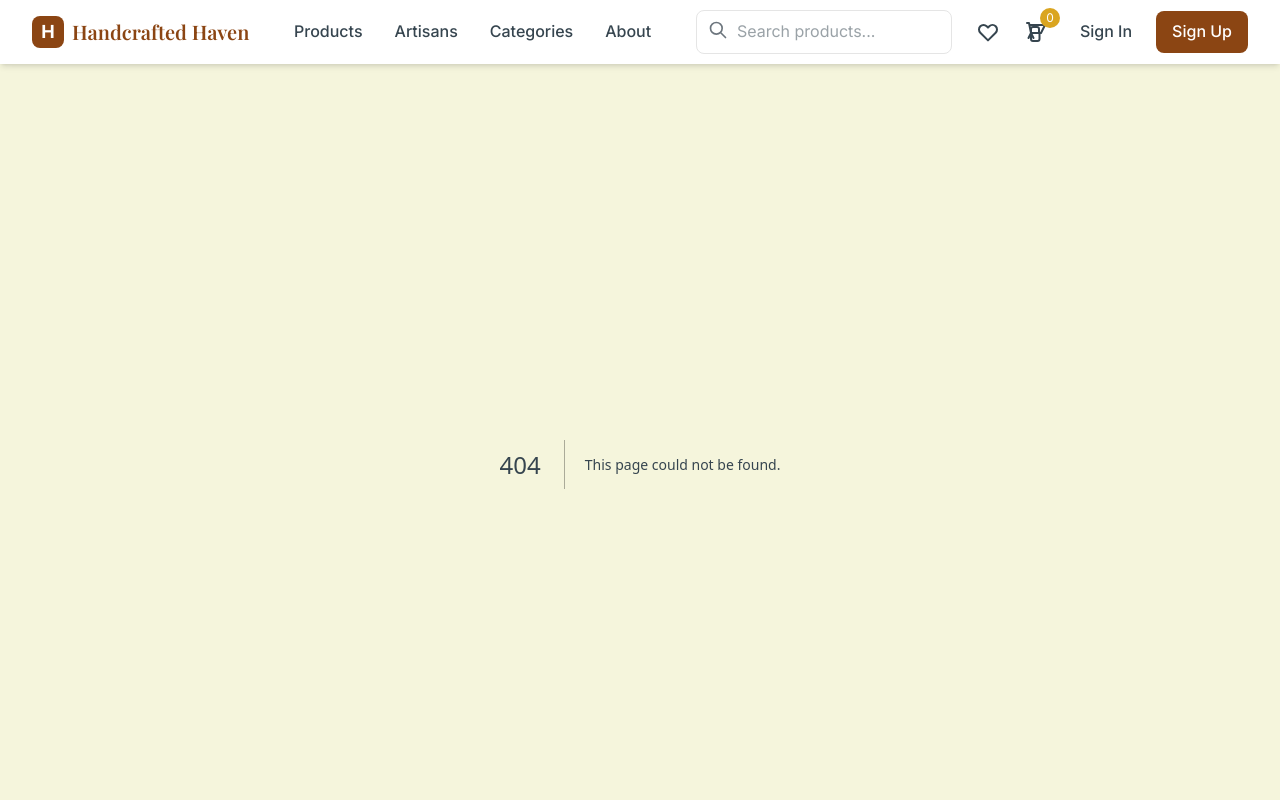
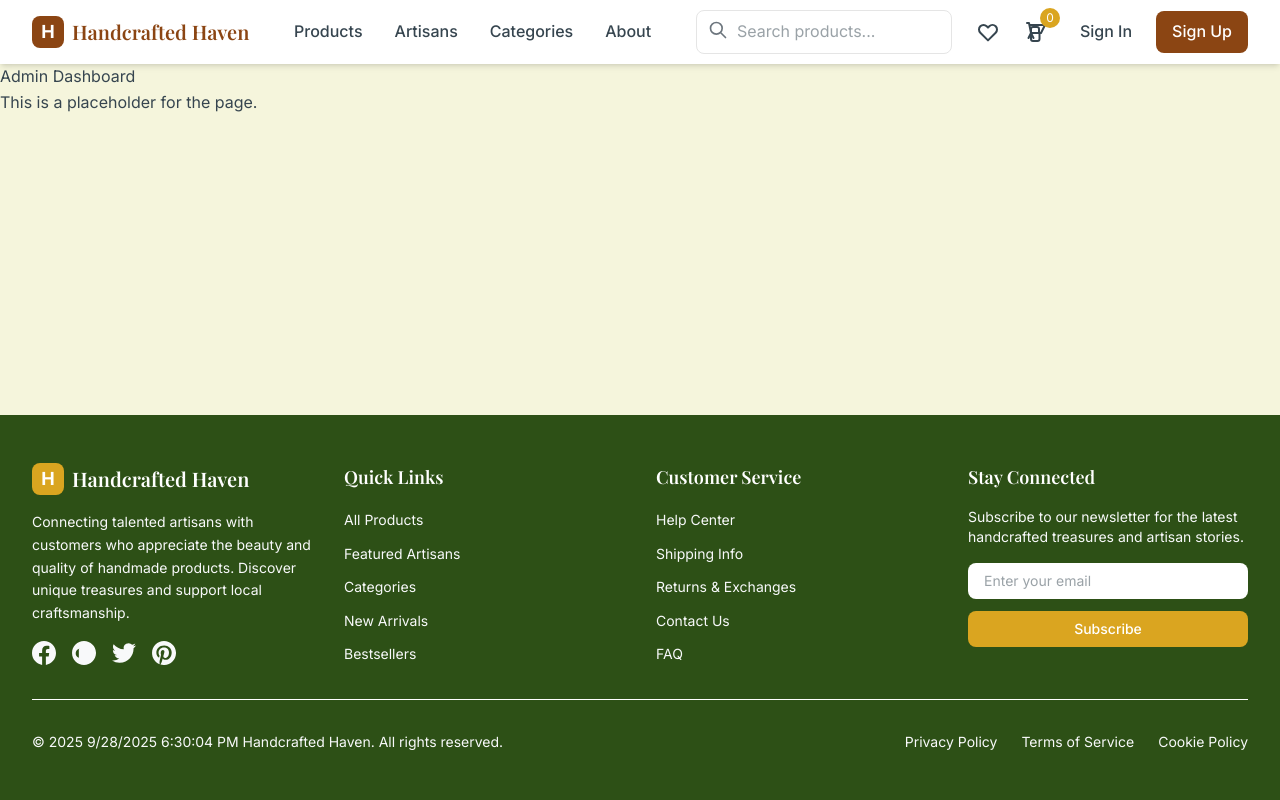
Before and after one commit to AdehenryOmoOba/Handcrafted-Haven, a Next.js app: page /admin in a window 1280 px wide. Before the commit this address had no page. Shown: the top 800 px of the page. Built offline with nearby package versions, Linux system fonts and the light colour scheme; a web font is replaced by a local one.

Commit message:
new file:   src/app/admin/page.tsx

```diff
--- /dev/null
+++ b/src/app/admin/page.tsx
@@ -0,0 +1,8 @@
+export default function Page() {
+  return (
+    <div>
+      <h1>Admin Dashboard</h1>
+      <p>This is a placeholder for the page.</p>
+    </div>
+  );
+}
```
